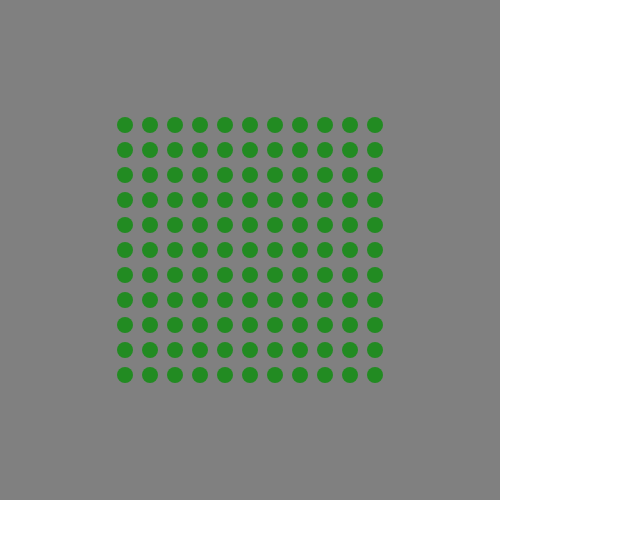
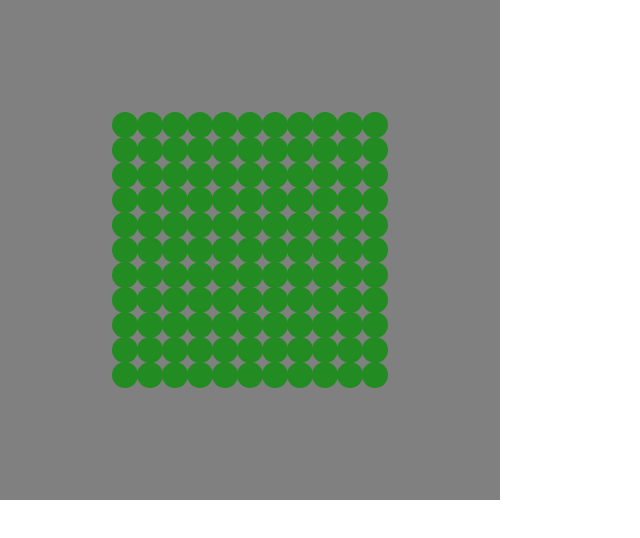
Before and after one commit to aong02/aong02.github.io, a plain HTML site: page openMe.html in a window 1280 px wide. Shown: the whole page, without its empty margins (0-640 px from the left). Drawn offline with Linux system fonts and the light colour scheme.

Commit message:
changed circle size

```diff
--- a/openMe.html
+++ b/openMe.html
@@ -15,7 +15,7 @@
 	<script>
 		var dimension = 500;
 		var dataset = new Array(121);
-		populate(dataset, 8);
+		populate(dataset, 13);
 
 		function populate(array, num) {
 			for (var i = array.length - 1; i >= 0; i--) {
```
